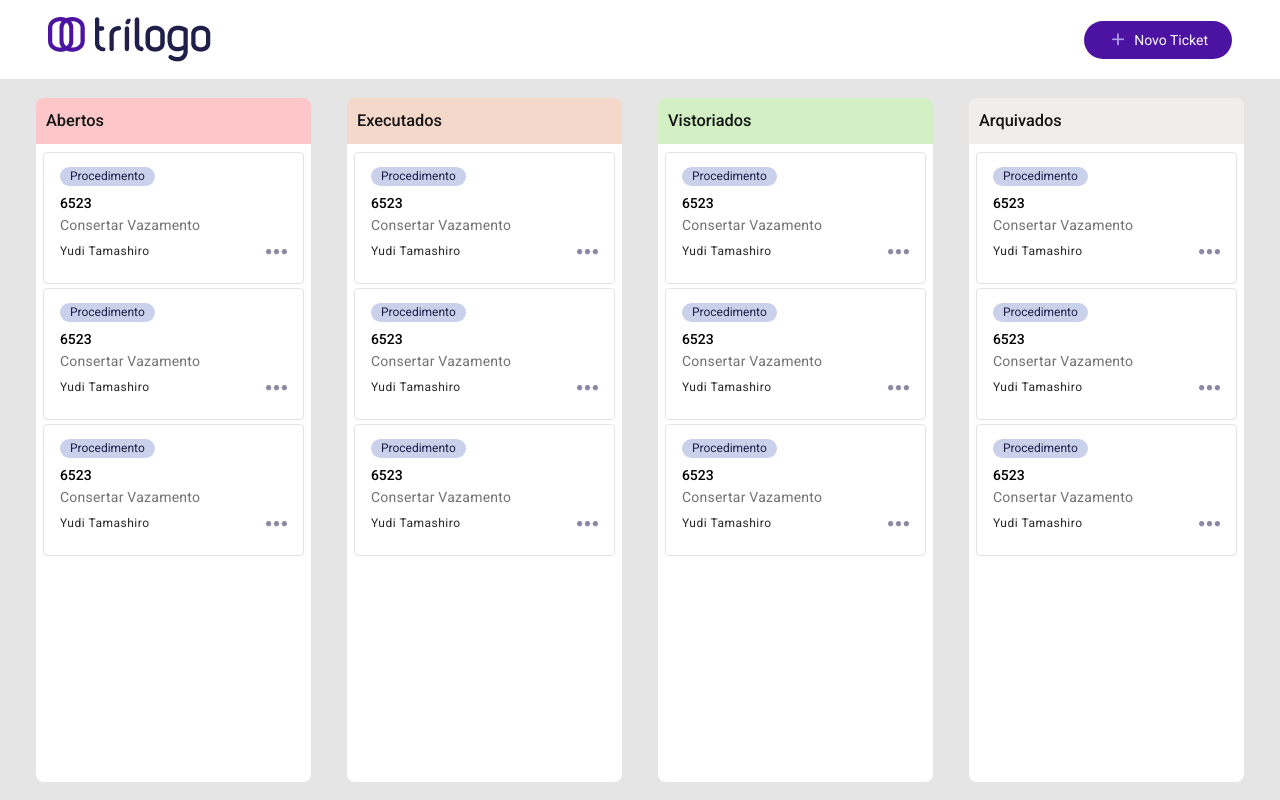
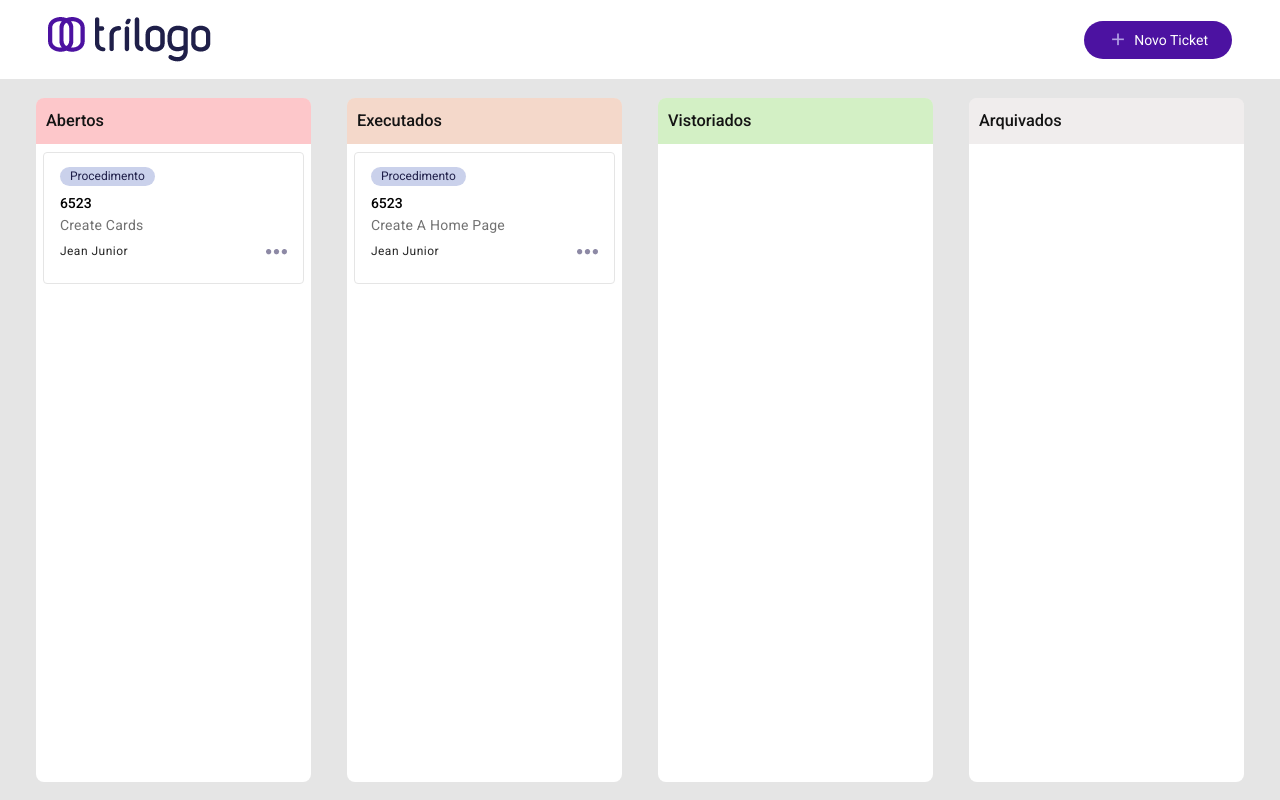
Before and after one commit to JeanJunior18/trilogo-frontend-test, a React (Create React App) app: page / in a window 1280 px wide. Built offline with nearby package versions, Linux system fonts and the light colour scheme.

Commit message:
Implement Redux

```diff
--- a/package.json
+++ b/package.json
@@ -9,7 +9,9 @@
     "antd": "^4.6.6",
     "react": "^16.13.1",
     "react-dom": "^16.13.1",
-    "react-scripts": "3.4.3"
+    "react-redux": "^7.2.1",
+    "react-scripts": "3.4.3",
+    "redux": "^4.0.5"
   },
   "scripts": {
     "start": "react-scripts start",
--- a/src/components/Column/index.jsx
+++ b/src/components/Column/index.jsx
@@ -1,12 +1,7 @@
 import React from 'react';
 import './styles.css';
 import Card from '../Card';
-
-const cards = [
-  {id:1,},
-  {id:2,},
-  {id:3,},
-]
+import { useSelector } from 'react-redux';
 
 const color = {
   'abertos':'rgba(245,34,45,0.25)',
@@ -17,13 +12,18 @@ const color = {
 }
 
 function Column({status}) {
+
+  const cards = useSelector(state => state.card);
+
+  const selectedCards = cards.filter(tickets => tickets.column === status)
+
   return (
     <>
       <section className="column">
         <article className="title" style={{background: color[status]}}>
           <h3>{status}</h3>
         </article>
-        {cards.map(()=>(<Card type={"procedimento"} title={"Consertar Vazamento"} inCharge={"Yudi Tamashiro"} />))}
+        {selectedCards.map((card)=>(<Card type={card.type} title={card.title} inCharge={card.inCharge} />))}
       </section>
     </>
   );
--- a/src/index.jsx
+++ b/src/index.jsx
@@ -1,10 +1,14 @@
 import React from 'react';
 import ReactDOM from 'react-dom';
 import App from './App';
+import { Provider } from 'react-redux';
+import store from './store';
 
 ReactDOM.render(
   <React.StrictMode>
-    <App />
+    <Provider store={store}>
+      <App />
+    </Provider>
   </React.StrictMode>,
   document.getElementById('root')
 );
--- /dev/null
+++ b/src/store/index.jsx
@@ -0,0 +1,34 @@
+
+import { createStore } from 'redux';
+
+const INITIAL_STATE = {
+  card: [
+      {
+          id: 1,
+          title: 'Create a Home Page',
+          type: 'Procedimento',
+          inCharge: 'Jean Junior',
+          column: 'executados',
+      },
+      {
+          id: 2,
+          title: 'Create Cards',
+          type: 'Procedimento',
+          inCharge: 'Jean Junior',
+          column: 'abertos'
+      }
+  ],
+}
+
+function courses(state = INITIAL_STATE, action) {
+  switch (action.type){
+    case 'ADD_CARD':
+      return {...state, card: [...state.card, action.title]};
+    default:
+      return state;
+  }
+}
+
+const store = createStore(courses);
+
+export default store;
```
Also changed, not shown: 1 other file (tests, documents, lock files or other folders).
